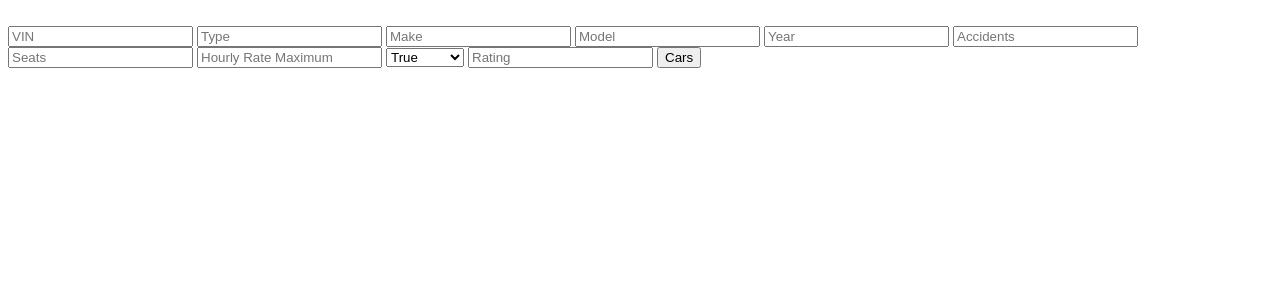
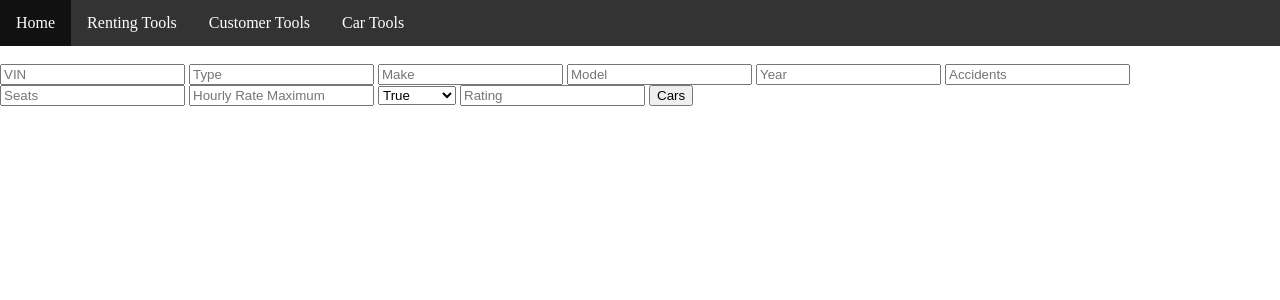
Before and after one commit to Leoism/CarRentalSystem, a Flask app: page / in a window 1280 px wide. Shown: the top 300 px of the page. Run offline with Flask 2, Linux system fonts and the light colour scheme; data that the repository does not hold is empty; parts of the project's set-up code (start-up, migrations or seed data) failed here and were passed over; some libraries are stand-ins or nearby versions.

Commit message:
Create a Navigation Bar

```diff
--- /dev/null
+++ b/static/scripts/navigation_template.js
@@ -0,0 +1,18 @@
+/**
+ * Creates a custom NavigationBar component. Can be called as a tag using:
+ * <nav-bar></nav-bar>
+ */
+class NavigationBar extends HTMLElement {
+  /** Sets the HTML for the NavigationBar element. */
+  connectedCallback() {
+    this.innerHTML = `
+      <ul id="nav-container">
+        <li class="link-container"><a class="link" href="/">Home</a></li>
+        <li class="link-container"><a class="link" href="/rent">Renting Tools</a></li>
+        <li class="link-container"><a class="link" href="/customer">Customer Tools</a></li>
+        <li class="link-container"><a class="link" href="/car">Car Tools</a></li>
+      </ul>`.trim();
+  }
+}
+
+customElements.define('nav-bar', NavigationBar);
--- /dev/null
+++ b/static/styles/navbar.css
@@ -0,0 +1,38 @@
+#nav-container {
+  list-style-type: none;
+  margin: 0;
+  padding: 0;
+  overflow: hidden;
+  background-color: #333;
+}
+
+.link-container {
+  float: left;
+}
+
+.link-container .link {
+  display: block;
+  color: white;
+  text-align: center;
+  padding: 14px 16px;
+  text-decoration: none;
+}
+
+.link-container .link:hover {
+  background-color: #111;
+}
+
+.active {
+  background-color: #04AA6D;
+}
+
+table,
+th,
+td {
+    border: 1px solid #000;
+    border-collapse: collapse;
+}
+
+body {
+  margin: 0 auto;
+}
--- a/templates/index.html
+++ b/templates/index.html
@@ -3,18 +3,12 @@
 
 <head>
     <script type="text/javascript" src="/static/scripts/queryHelpers.js"></script>
+    <script type="text/javascript" src="/static/scripts/navigation_template.js"></script>
+    <link rel="stylesheet" href="/static/styles/navbar.css">
 </head>
 
-<style>
-    table,
-    th,
-    td {
-        border: 1px solid #000;
-        border-collapse: collapse;
-    }
-</style>
-
 <body>
+    <nav-bar></nav-bar>
     <div class='div_outer'>
         <table style="width: 100%;">
             <tr>
--- a/templates/rate.html
+++ b/templates/rate.html
@@ -1,4 +1,7 @@
 <script type="text/javascript" src="/static/scripts/queryHelpers.js"></script>
+<script type="text/javascript" src="/static/scripts/navigation_template.js"></script>
+<link rel="stylesheet" href="/static/styles/navbar.css">
+<nav-bar></nav-bar>
 <div>
   <h1>Rate your Rental Experience</h1>
   <label for="rental-number">Rental Number</label>
--- a/templates/rent.html
+++ b/templates/rent.html
@@ -1,4 +1,7 @@
 <script type="text/javascript" src="/static/scripts/queryHelpers.js"></script>
+<script type="text/javascript" src="/static/scripts/navigation_template.js"></script>
+<link rel="stylesheet" href="/static/styles/navbar.css">
+<nav-bar></nav-bar>
 <div>
   <h1>Customer Information</h1>
   <label for="cust-fname">First Name</label>
--- a/templates/updateAvailabilityStatus.html
+++ b/templates/updateAvailabilityStatus.html
@@ -1,4 +1,7 @@
 <script type="text/javascript" src="/static/scripts/queryHelpers.js"></script>
+<script type="text/javascript" src="/static/scripts/navigation_template.js"></script>
+<link rel="stylesheet" href="/static/styles/navbar.css">
+<nav-bar></nav-bar>
 <div>
     <h1>Update Availability</h1>
     <label for="car-vin">VIN</label>
```
Also changed, not shown: templates/addCustomer.html (+6 -3 lines), templates/car.html (+11 -5 lines).
